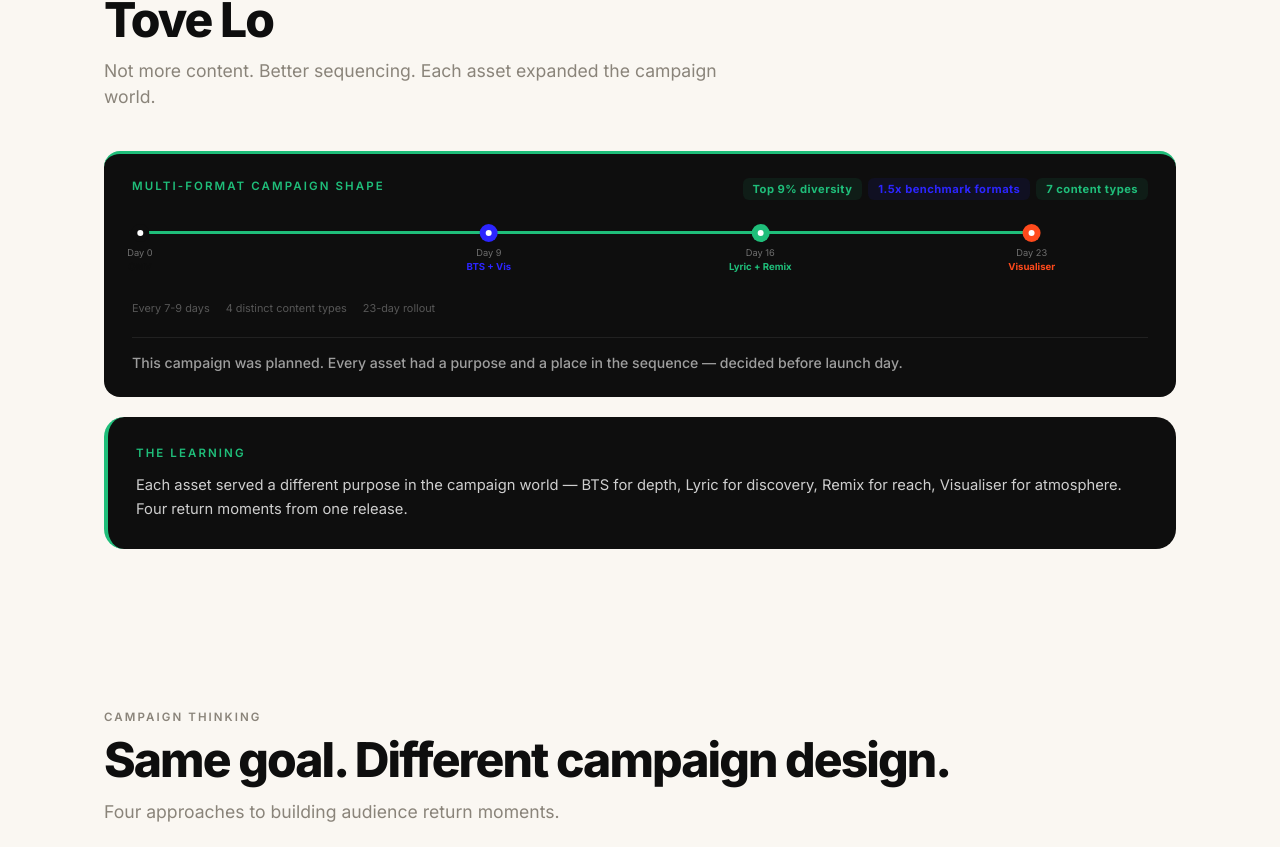
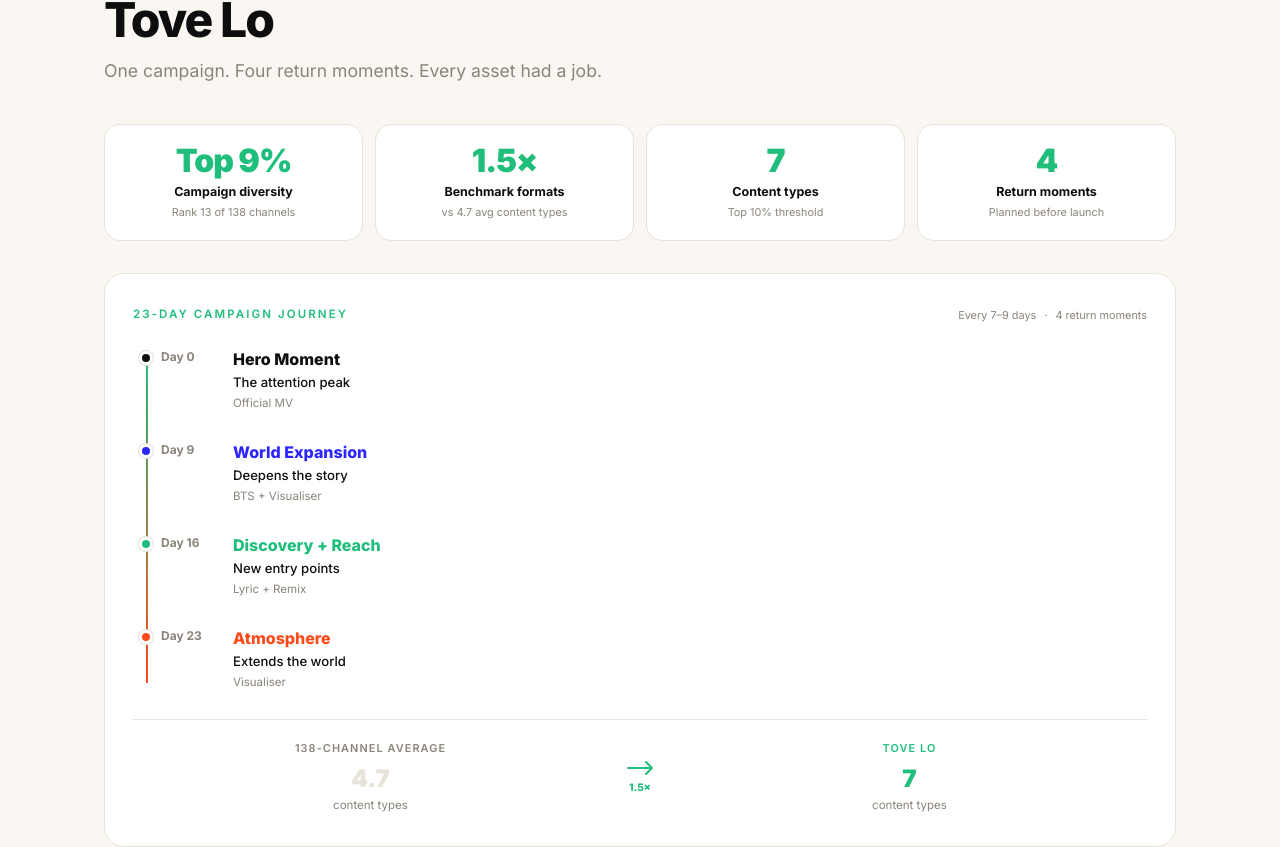
Before and after one commit to leondiaper-ai/youtube-insights, a Next.js app: page / in a window 1280 px wide. Shown: the part 2124-2971 px from the top of the page. Built offline with nearby package versions, Linux system fonts and the light colour scheme.

Commit message:
Tove Lo refinement: evidence-first benchmarks, purpose-labeled journey, lighter canvas

```diff
--- a/src/app/page.tsx
+++ b/src/app/page.tsx
@@ -320,58 +320,143 @@
 // ─── 4. TOVE LO ─────────────────────────────────────────────────────────
 
 function ToveLo() {
+  const journeySteps = [
+    { d: 0, purpose: 'Hero Moment', detail: 'The attention peak', format: 'Official MV', color: INK },
+    { d: 9, purpose: 'World Expansion', detail: 'Deepens the story', format: 'BTS + Visualiser', color: ELECTRIC },
+    { d: 16, purpose: 'Discovery + Reach', detail: 'New entry points', format: 'Lyric + Remix', color: MINT },
+    { d: 23, purpose: 'Atmosphere', detail: 'Extends the world', format: 'Visualiser', color: SIGNAL },
+  ];
+
   return (
     <SectionShell id="tove-lo">
       <Eyebrow color={MINT}>What Good Looks Like</Eyebrow>
       <SectionTitle>Tove Lo</SectionTitle>
       <Subtitle>
-        Not more content. Better sequencing. Each asset expanded the campaign world.
+        One campaign. Four return moments. Every asset had a job.
       </Subtitle>
 
-      {/* VISUAL PROOF — Multi-Format Campaign Shape */}
-      <VisualProof
-        title="MULTI-FORMAT CAMPAIGN SHAPE"
-        headline="This campaign was planned. Every asset had a purpose and a place in the sequence — decided before launch day."
-        badges={[{ v: 'Top 9% diversity', c: MINT }, { v: '1.5x benchmark formats', c: ELECTRIC }, { v: '7 content types', c: MINT }]}
-        accent={MINT}
-      >
-        <div style={{ position: 'relative', height: 68, marginLeft: 8 }}>
-          {/* Timeline track */}
-          <div style={{ position: 'absolute', top: 7, left: 0, width: `${(23 / 26) * 100}%`, height: 3, background: MINT, borderRadius: 2 }} />
-          {/* Timeline dots with format labels */}
-          {[
-            { d: 0, label: 'Day 0', type: 'OMV', color: INK },
-            { d: 9, label: 'Day 9', type: 'BTS + Vis', color: ELECTRIC },
-            { d: 16, label: 'Day 16', type: 'Lyric + Remix', color: MINT },
-            { d: 23, label: 'Day 23', type: 'Visualiser', color: SIGNAL },
-          ].map(n => (
-            <div key={n.d} style={{ position: 'absolute', left: `${(n.d / 26) * 100}%`, transform: 'translateX(-50%)', textAlign: 'center' }}>
-              <div style={{
-                width: 18, height: 18, borderRadius: '50%', background: n.color, margin: '0 auto',
-                display: 'flex', alignItems: 'center', justifyContent: 'center',
-              }}>
-                <div style={{ width: 6, height: 6, borderRadius: '50%', background: '#fff' }} />
+      {/* EVIDENCE FIRST — Benchmark stats */}
+      <div style={{
+        display: 'grid', gridTemplateColumns: 'repeat(auto-fit, minmax(140px, 1fr))',
+        gap: 12, marginBottom: 32,
+      }}>
+        {toveLoEvidence.benchmarkStats.map((s, i) => (
+          <div key={i} style={{
+            background: '#fff', borderRadius: 16, border: `1px solid ${BONE}`,
+            padding: '20px 16px', textAlign: 'center',
+          }}>
+            <div style={{ fontSize: 'clamp(1.5rem, 3vw, 2rem)', fontWeight: 900, color: MINT, letterSpacing: '-0.03em', lineHeight: 1 }}>
+              {s.value}
+            </div>
+            <div style={{ fontSize: '0.78rem', fontWeight: 700, color: INK, marginTop: 6 }}>
+              {s.label}
+            </div>
+            <div style={{ fontSize: '0.68rem', color: SMOKE, marginTop: 2 }}>
+              {s.context}
+            </div>
+          </div>
+        ))}
+      </div>
+
+      {/* CAMPAIGN JOURNEY — Light canvas timeline */}
+      <Card style={{ padding: '32px 28px', marginBottom: 20 }}>
+        <div style={{ display: 'flex', justifyContent: 'space-between', alignItems: 'center', marginBottom: 24 }}>
+          <div className="eyebrow" style={{ color: MINT, margin: 0 }}>23-Day Campaign Journey</div>
+          <div style={{ display: 'flex', gap: 8 }}>
+            <span style={{ fontSize: '0.68rem', color: SMOKE }}>Every 7–9 days</span>
+            <span style={{ fontSize: '0.68rem', color: SMOKE }}>·</span>
+            <span style={{ fontSize: '0.68rem', color: SMOKE }}>4 return moments</span>
+          </div>
+        </div>
+
+        {/* Journey track */}
+        <div style={{ position: 'relative', paddingLeft: 28 }}>
+          {/* Vertical line */}
+          <div style={{
+            position: 'absolute', left: 13, top: 8, bottom: 8,
+            width: 2, background: `linear-gradient(${MINT}, ${SIGNAL})`,
+          }} />
+
+          {journeySteps.map((step, i) => (
+            <div key={step.d} style={{
+              display: 'grid', gridTemplateColumns: '56px 1fr',
+              gap: 16, alignItems: 'start',
+              position: 'relative', marginBottom: i < journeySteps.length - 1 ? 28 : 0,
+            }}>
+              {/* Dot */}
+              <div style={{ position: 'absolute', left: -22, top: 4 }}>
+                <div style={{
+                  width: 14, height: 14, borderRadius: '50%',
+                  background: step.color, border: '3px solid #fff',
+                  boxShadow: `0 0 0 1px ${BONE}`,
+                }} />
               </div>
-              <div style={{ marginTop: 4, fontSize: '0.58rem', color: 'rgba(255,255,255,0.4)' }}>{n.label}</div>
-              <div style={{ fontSize: '0.6rem', color: n.color, fontWeight: 700, whiteSpace: 'nowrap' }}>{n.type}</div>
+
+              {/* Day label */}
+              <div style={{ fontSize: '0.75rem', fontWeight: 700, color: SMOKE, paddingTop: 1 }}>
+                Day {step.d}
+              </div>
+
+              {/* Content */}
+              <div>
+                <div style={{ fontSize: '1rem', fontWeight: 800, color: step.color, marginBottom: 2 }}>
+                  {step.purpose}
+                </div>
+                <div style={{ fontSize: '0.82rem', color: INK, fontWeight: 500 }}>
+                  {step.detail}
+                </div>
+                <div style={{ fontSize: '0.72rem', color: SMOKE, marginTop: 2 }}>
+                  {step.format}
+                </div>
+              </div>
             </div>
           ))}
         </div>
-        {/* Cadence annotation */}
-        <div style={{ display: 'flex', gap: 16, marginTop: 8, flexWrap: 'wrap' }}>
-          <span style={{ fontSize: '0.68rem', color: 'rgba(255,255,255,0.3)' }}>Every 7-9 days</span>
-          <span style={{ fontSize: '0.68rem', color: 'rgba(255,255,255,0.3)' }}>4 distinct content types</span>
-          <span style={{ fontSize: '0.68rem', color: 'rgba(255,255,255,0.3)' }}>23-day rollout</span>
+
+        {/* Benchmark comparison */}
+        <div style={{
+          marginTop: 28, paddingTop: 20,
+          borderTop: `1px solid ${BONE}`,
+          display: 'grid', gridTemplateColumns: '1fr auto 1fr',
+          gap: 16, alignItems: 'center',
+        }}>
+          <div style={{ textAlign: 'center' }}>
+            <div style={{ fontSize: '0.68rem', color: SMOKE, fontWeight: 600, letterSpacing: '0.1em', textTransform: 'uppercase', marginBottom: 4 }}>
+              138-Channel Average
+            </div>
+            <div style={{ fontSize: '1.5rem', fontWeight: 900, color: BONE }}>4.7</div>
+            <div style={{ fontSize: '0.72rem', color: SMOKE }}>content types</div>
+          </div>
+
+          <div style={{ display: 'flex', flexDirection: 'column', alignItems: 'center', gap: 2 }}>
+            <svg width="32" height="20" viewBox="0 0 32 20" fill="none">
+              <path d="M4 10H28M28 10L22 4M28 10L22 16" stroke={MINT} strokeWidth="2" strokeLinecap="round" strokeLinejoin="round" />
+            </svg>
+            <span style={{ fontSize: '0.65rem', fontWeight: 800, color: MINT }}>1.5×</span>
+          </div>
+
+          <div style={{ textAlign: 'center' }}>
+            <div style={{ fontSize: '0.68rem', color: MINT, fontWeight: 600, letterSpacing: '0.1em', textTransform: 'uppercase', marginBottom: 4 }}>
+              Tove Lo
+            </div>
+            <div style={{ fontSize: '1.5rem', fontWeight: 900, color: MINT }}>7</div>
+            <div style={{ fontSize: '0.72rem', color: SMOKE }}>content types</div>
+          </div>
         </div>
-      </VisualProof>
+      </Card>
 
-      {/* Brief learning */}
-      <DarkCard accent={MINT}>
-        <div className="eyebrow" style={{ color: MINT, marginBottom: 12 }}>The learning</div>
-        <p style={{ fontSize: '0.92rem', lineHeight: 1.6, color: 'rgba(255,255,255,0.8)', margin: 0 }}>
-          Each asset served a different purpose in the campaign world — BTS for depth, Lyric for discovery, Remix for reach, Visualiser for atmosphere. Four return moments from one release.
-        </p>
-      </DarkCard>
+      {/* THE LEARNING — One memorable thought */}
+      <div style={{
+        background: CREAM, borderRadius: 16, padding: '24px 28px',
+        borderLeft: `4px solid ${MINT}`,
+      }}>
+        <div className="headline" style={{ fontSize: 'clamp(1rem, 2vw, 1.3rem)', color: INK, lineHeight: 1.3, marginBottom: 8 }}>
+          Every asset had a job. Every job expanded the campaign world.
+        </div>
+        <div style={{ fontSize: '0.85rem', color: SMOKE, lineHeight: 1.5 }}>
+          BTS for depth. Lyric for discovery. Remix for reach. Visualiser for atmosphere.
+        </div>
+      </div>
     </SectionShell>
   );
 }
--- a/src/data/insights.ts
+++ b/src/data/insights.ts
@@ -57,24 +57,34 @@
 export const toveLoTimeline = [
   {
     day: 0, label: "Day 0", type: "Official MV",
+    purpose: "Hero Moment", purposeDetail: "The attention peak",
     thumbnail_url: "https://i.ytimg.com/vi/placeholder/hqdefault.jpg",
     youtube_url: null, views: null,
   },
   {
     day: 9, label: "Day 9", type: "BTS + Visualiser",
+    purpose: "World Expansion", purposeDetail: "Deepens the story",
     thumbnail_url: null, youtube_url: null, views: null,
   },
   {
     day: 16, label: "Day 16", type: "Lyric Video + Remix",
+    purpose: "Discovery + Reach", purposeDetail: "New entry points",
     thumbnail_url: null, youtube_url: null, views: null,
   },
   {
     day: 23, label: "Day 23", type: "Visualiser",
+    purpose: "Atmosphere", purposeDetail: "Extends the world",
     thumbnail_url: null, youtube_url: null, views: null,
   },
 ];
 
 export const toveLoEvidence = {
+  benchmarkStats: [
+    { value: 'Top 9%', label: 'Campaign diversity', context: 'Rank 13 of 138 channels' },
+    { value: '1.5×', label: 'Benchmark formats', context: 'vs 4.7 avg content types' },
+    { value: '7', label: 'Content types', context: 'Top 10% threshold' },
+    { value: '4', label: 'Return moments', context: 'Planned before launch' },
+  ],
   whyPicked: [
     'Top 9% content diversity (Rank 13 of 138)',
     '7 content formats used — 1.5x benchmark average',
```
